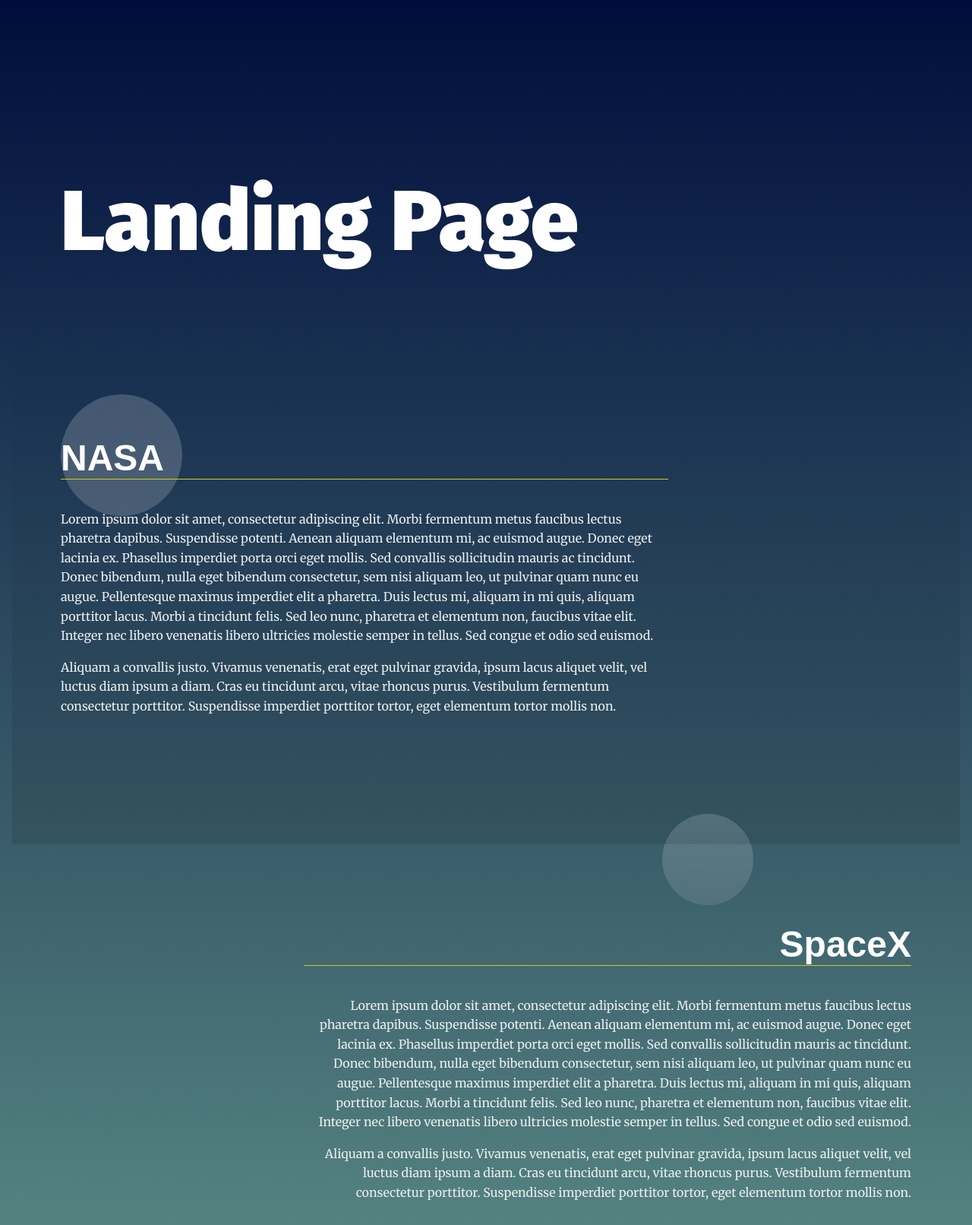
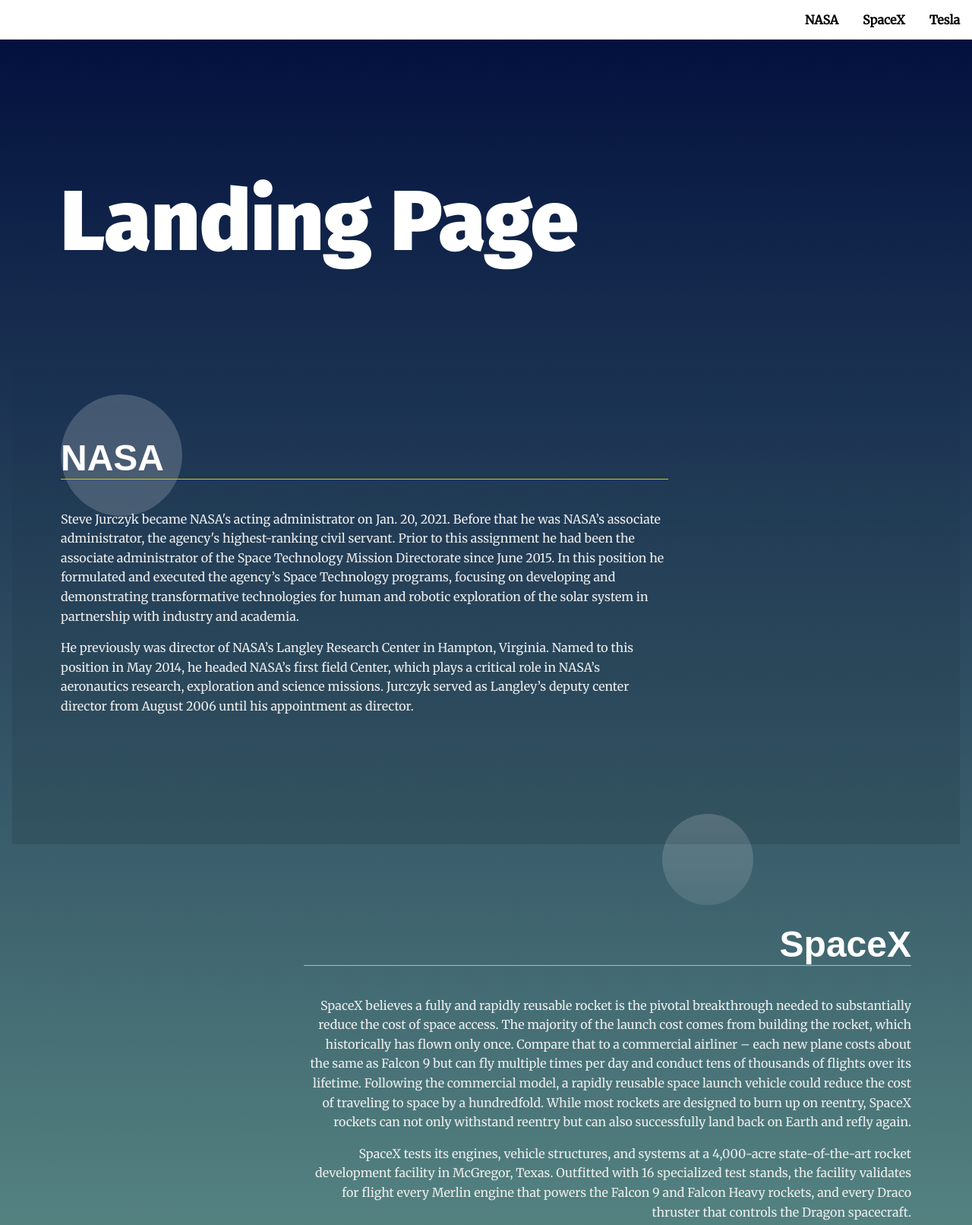
Before and after one commit to nishanthulwan47/Landing-Page-, a plain HTML site: page index.html in a window 1280 px wide. Shown: the top 1612 px of the page at 76% size. Drawn offline with Linux system fonts and the light colour scheme.

Commit message:
first commit

```diff
--- a/index.html
+++ b/index.html
@@ -26,23 +26,27 @@
     a data attribute that will populate the li node.
     Adding more sections will automatically populate nav.
     The first section is set to active class by default -->
-    <section id="section1" data-nav="Section 1" class="your-active-class">
+    <section id="section1" data-nav="NASA" class="your-active-class">
       <div class="landing__container">
         <h2>NASA</h2>
-        <p>Lorem ipsum dolor sit amet, consectetur adipiscing elit. Morbi fermentum metus faucibus lectus pharetra dapibus. Suspendisse potenti. Aenean aliquam elementum mi, ac euismod augue. Donec eget lacinia ex. Phasellus imperdiet porta orci eget mollis. Sed convallis sollicitudin mauris ac tincidunt. Donec bibendum, nulla eget bibendum consectetur, sem nisi aliquam leo, ut pulvinar quam nunc eu augue. Pellentesque maximus imperdiet elit a pharetra. Duis lectus mi, aliquam in mi quis, aliquam porttitor lacus. Morbi a tincidunt felis. Sed leo nunc, pharetra et elementum non, faucibus vitae elit. Integer nec libero venenatis libero ultricies molestie semper in tellus. Sed congue et odio sed euismod.</p>
+        <p>Steve Jurczyk became NASA's acting administrator on Jan. 20, 2021. Before that he was NASA’s associate administrator, the agency's highest-ranking civil servant. Prior to this assignment he had been the associate administrator of the Space Technology Mission Directorate since June 2015. In this position he formulated and executed the agency’s Space Technology programs, focusing on developing and demonstrating transformative technologies for human and robotic exploration of the solar system in partnership with industry and academia.</p>
 
-        <p>Aliquam a convallis justo. Vivamus venenatis, erat eget pulvinar gravida, ipsum lacus aliquet velit, vel luctus diam ipsum a diam. Cras eu tincidunt arcu, vitae rhoncus purus. Vestibulum fermentum consectetur porttitor. Suspendisse imperdiet porttitor tortor, eget elementum tortor mollis non.</p>
+        <p>He previously was director of NASA’s Langley Research Center in Hampton, Virginia. Named to this position in May 2014, he headed NASA’s first field Center, which plays a critical role in NASA’s aeronautics research, exploration and science missions.  Jurczyk served as Langley’s deputy center director from August 2006 until his appointment as director.</p>
       </div>
     </section>
-    <section id="section2" data-nav="Section 2">
+    <section id="section2" data-nav="SpaceX">
       <div class="landing__container">
         <h2>SpaceX</h2>
-        <p>Lorem ipsum dolor sit amet, consectetur adipiscing elit. Morbi fermentum metus faucibus lectus pharetra dapibus. Suspendisse potenti. Aenean aliquam elementum mi, ac euismod augue. Donec eget lacinia ex. Phasellus imperdiet porta orci eget mollis. Sed convallis sollicitudin mauris ac tincidunt. Donec bibendum, nulla eget bibendum consectetur, sem nisi aliquam leo, ut pulvinar quam nunc eu augue. Pellentesque maximus imperdiet elit a pharetra. Duis lectus mi, aliquam in mi quis, aliquam porttitor lacus. Morbi a tincidunt felis. Sed leo nunc, pharetra et elementum non, faucibus vitae elit. Integer nec libero venenatis libero ultricies molestie semper in tellus. Sed congue et odio sed euismod.</p>
+        <p>SpaceX believes a fully and rapidly reusable rocket is the pivotal breakthrough needed to substantially reduce the cost of space access. The majority of the launch cost comes from building the rocket, which historically has flown only once.
 
-        <p>Aliquam a convallis justo. Vivamus venenatis, erat eget pulvinar gravida, ipsum lacus aliquet velit, vel luctus diam ipsum a diam. Cras eu tincidunt arcu, vitae rhoncus purus. Vestibulum fermentum consectetur porttitor. Suspendisse imperdiet porttitor tortor, eget elementum tortor mollis non.</p>
+          Compare that to a commercial airliner – each new plane costs about the same as Falcon 9 but can fly multiple times per day and conduct tens of thousands of flights over its lifetime. Following the commercial model, a rapidly reusable space launch vehicle could reduce the cost of traveling to space by a hundredfold.
+
+          While most rockets are designed to burn up on reentry, SpaceX rockets can not only withstand reentry but can also successfully land back on Earth and refly again.</p>
+
+        <p>SpaceX tests its engines, vehicle structures, and systems at a 4,000-acre state-of-the-art rocket development facility in McGregor, Texas. Outfitted with 16 specialized test stands, the facility validates for flight every Merlin engine that powers the Falcon 9 and Falcon Heavy rockets, and every Draco thruster that controls the Dragon spacecraft.</p>
       </div>
     </section>
-    <section id="section3" data-nav="Section 3">
+    <section id="section3" data-nav="Tesla">
       <div class="landing__container">
         <h2>Tesla</h2>
         <p>Lorem ipsum dolor sit amet, consectetur adipiscing elit. Morbi fermentum metus faucibus lectus pharetra dapibus. Suspendisse potenti. Aenean aliquam elementum mi, ac euismod augue. Donec eget lacinia ex. Phasellus imperdiet porta orci eget mollis. Sed convallis sollicitudin mauris ac tincidunt. Donec bibendum, nulla eget bibendum consectetur, sem nisi aliquam leo, ut pulvinar quam nunc eu augue. Pellentesque maximus imperdiet elit a pharetra. Duis lectus mi, aliquam in mi quis, aliquam porttitor lacus. Morbi a tincidunt felis. Sed leo nunc, pharetra et elementum non, faucibus vitae elit. Integer nec libero venenatis libero ultricies molestie semper in tellus. Sed congue et odio sed euismod.</p>
--- a/js/app.js
+++ b/js/app.js
@@ -17,7 +17,7 @@
  * Define Global Variables
  *
 */
-    const navbarList = document.getElementById("#navbar_list");
+    const navbarList = document.getElementById("navbar_list");
     const sections = document.getElementsByTagName("section");
 
 /**
@@ -25,7 +25,26 @@
  * Start Helper Functions
  *
 */
+    //Determine if an element is in viewport
 
+    //Helper functions
+    function isInViewport(element) {
+
+        const viewport = element.getBoundingClientRect();
+        return (
+            viewport.top >= 0 &&
+            viewport.left >= 0 &&
+            viewport.bottom <= (window.innerHeight || document.documentElement.clientHeight) &&
+            viewport.right <= (window.innerWidth || document.documentElement.clientWidth)
+        );
+
+
+    };
+
+    // var h1 = document.querySelector('h1');
+    // var bounding = h1.getBoundingClientRect();
+
+    // console.log(bounding);
 
 
 
@@ -45,19 +64,38 @@ function buildNav() {
         //create the <a> element
         let navItemLink = document.createElement('a');
         navItemLink.className = 'menu__link';
+
+        navItemLink.dataset["section"] = section.id;
+
         //use the section data-nav to set the navItem title
         navItemLink.textContent = section.dataset.nav;
         //append the link to the navItem
         navItem.appendChild(navItemLink);
         //append the link to navbar
         navbarList.appendChild(navItem);
+
+
     };
 };
 
-buildNav();
+
 
 // Add class 'active' to section when near top of viewport
 
+function classActive() {
+    for (section of sections) {
+        if (isInViewport(section)) {
+            console.log('In the viewport!');
+            section.classList.add("your-active-class");
+        } else {
+            section.classList.remove("your-active-class");
+            console.log('Not in viewport.. whomp whomp');
+        }
+    }
+};
+
+
+buildNav();
 
 // Scroll to anchor ID using scrollTO event
 
```
